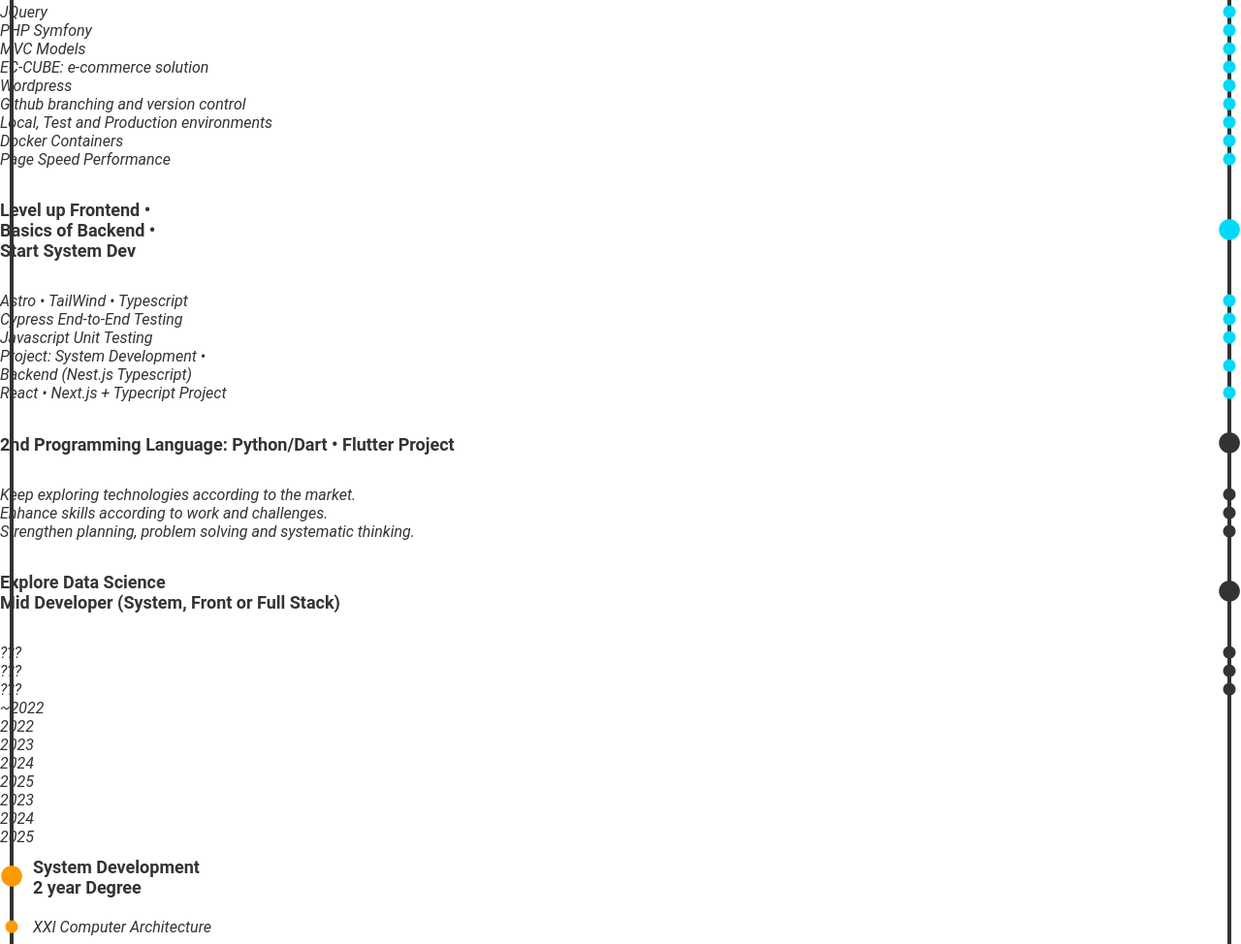
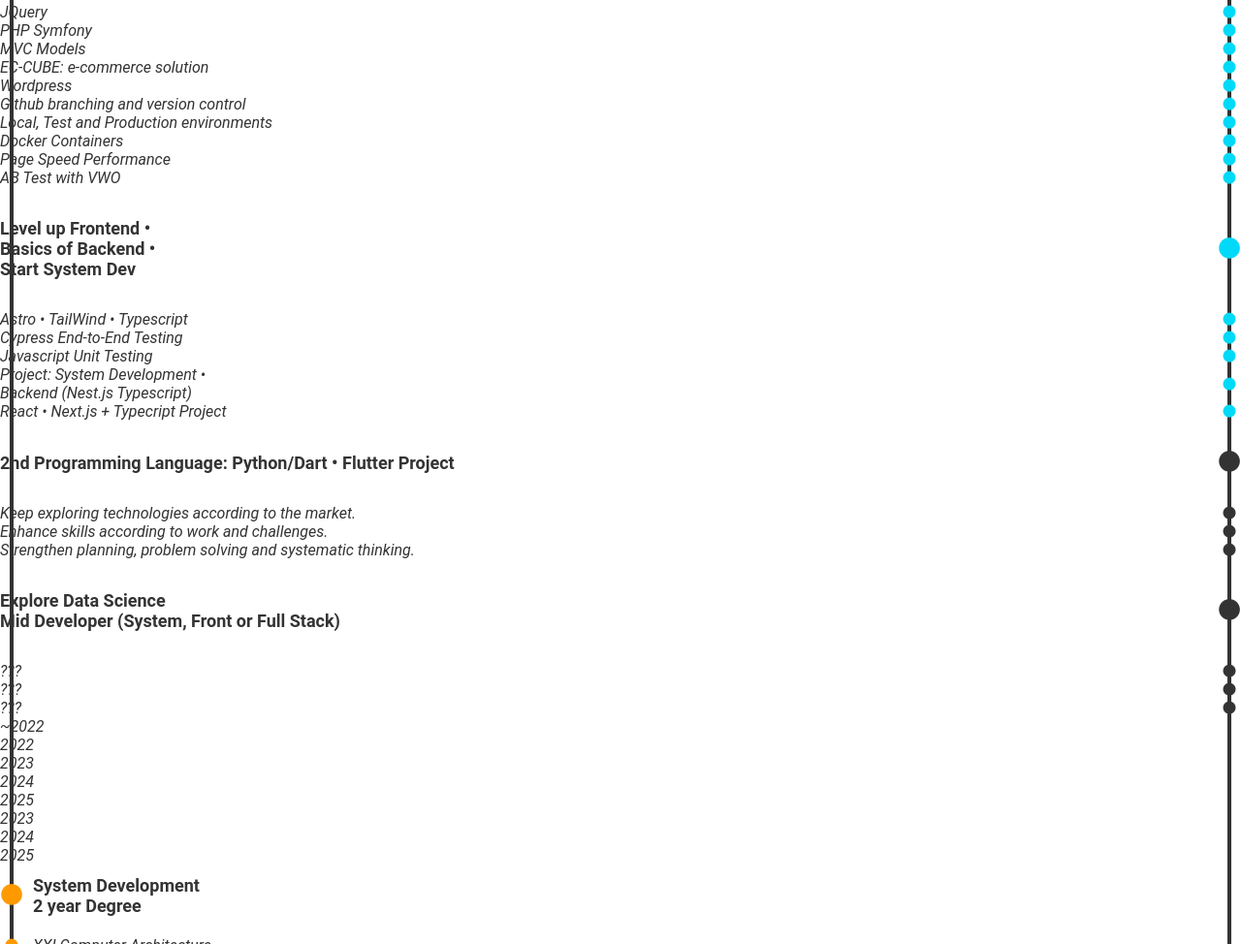
Before and after one commit to hiRafa/Project09_PortfolioAstro, an Astro site: page /roadmap in a window 1280 px wide. Shown: the part 2740-3714 px from the top of the page at 97% size. Built offline with nearby package versions, Linux system fonts and the light colour scheme; Astro itself is replaced by a stand-in of ours.

Commit message:
Update roadmap.astro

```diff
--- a/src/pages/roadmap.astro
+++ b/src/pages/roadmap.astro
@@ -135,6 +135,9 @@
       </p>
       <p class="grid-item-ball">
         Page Speed Performance<i class="fa-solid fa-circle"></i>
+      </p>
+      <p class="grid-item-ball">
+        AB Test with VWO<i class="fa-solid fa-circle"></i>
       </p>
       <h3 class="grid-item-ball">
         Level up Frontend •<br />Basics of Backend •<br />Start System Dev
```
